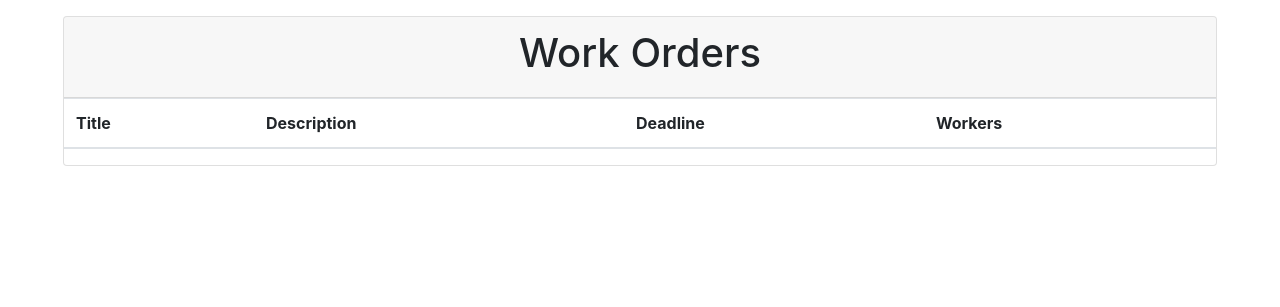
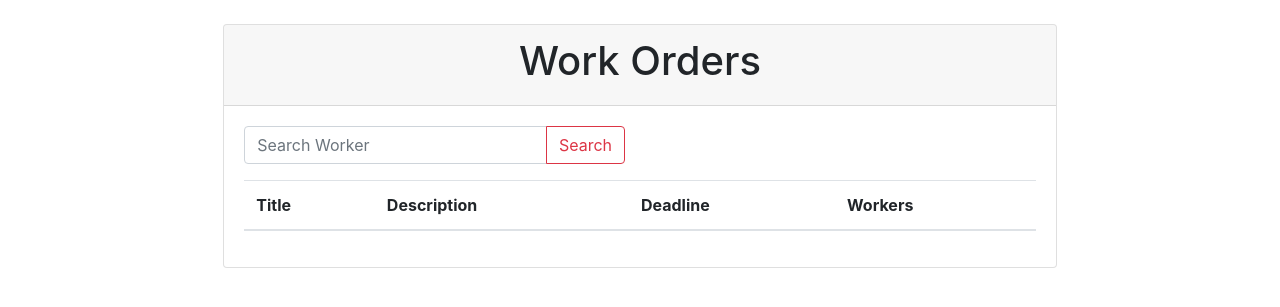
Before and after one commit to arviesan24/work-order, a Django app: page / in a window 1280 px wide. Shown: the part 56-363 px from the top of the page. Run offline with Django 3.2, Linux system fonts and the light colour scheme; the visitor is signed in with stand-in values (Sample User, id 1); lists and menus that the app fills with data are empty; some libraries are stand-ins or nearby versions.

Commit message:
Set `search-bar` component and emit the value to parent component

```diff
--- a/templates/home.html
+++ b/templates/home.html
@@ -3,15 +3,46 @@
 {% block title %}Home{% endblock title %}
 
 {% block content %}
-<div id="app" class="card mt-3 mx-5">
+<div id="app" class="card col-md-8 offset-md-2 mt-4 px-0">
   <div class="card-header text-center"><h1>Work Orders</h1></div>
-  <workorder-list v-bind:work-orders="workOrders"></workorder-list>
+  <div class="card-body">
+    <search-bar v-on:emitted-search-text="getSearchText($event)"></search-bar>
+    <workorder-list v-bind:work-orders="workOrders"></workorder-list>
+  </div>
 </div>
 {% endblock content %}
 
 {% block js %}
 {{ block.super }}
 <script>
+Vue.component('search-bar', {
+  props: {
+
+  },
+  data() {
+    return {
+      searchText: ''
+    }
+  },
+  mounted() {
+    this.search = this.searchText;
+  },
+  methods: {
+    emitSearchValue(searchText) {
+      this.$emit('emitted-search-text',  searchText);
+    }
+  },
+  template: `
+    <div class="row">
+      <div class="input-group col-sm-6 mb-3">
+        <input type="text" v-model:value="searchText" class="form-control" placeholder="Search Worker" aria-label="Search Worker">
+        <div class="input-group-append">
+          <button class="btn btn-outline-danger" v-on:click="emitSearchValue(searchText)">Search</button>
+        </div>
+      </div>
+    </div>
+  `
+})
 
 Vue.component('workorder-list', {
   delimiters: ['[[', ']]'],
@@ -50,18 +81,16 @@ Vue.component('workorder-list', {
 
 var vm = new Vue({
   el: '#app',
-  data() {
-    return {
-      workOrders: [],
-    }
+  data:{
+    workOrders: [],
+    searchText: '',
   },
   mounted() {
-    this.loadWorkers();
     this.loadWorkOrders();
   },
   methods: {
-    loadWorkers() {
-
+    getSearchText(searchText) {
+      this.searchText = searchText;
     },
     loadWorkOrders() {
       axios({
```
